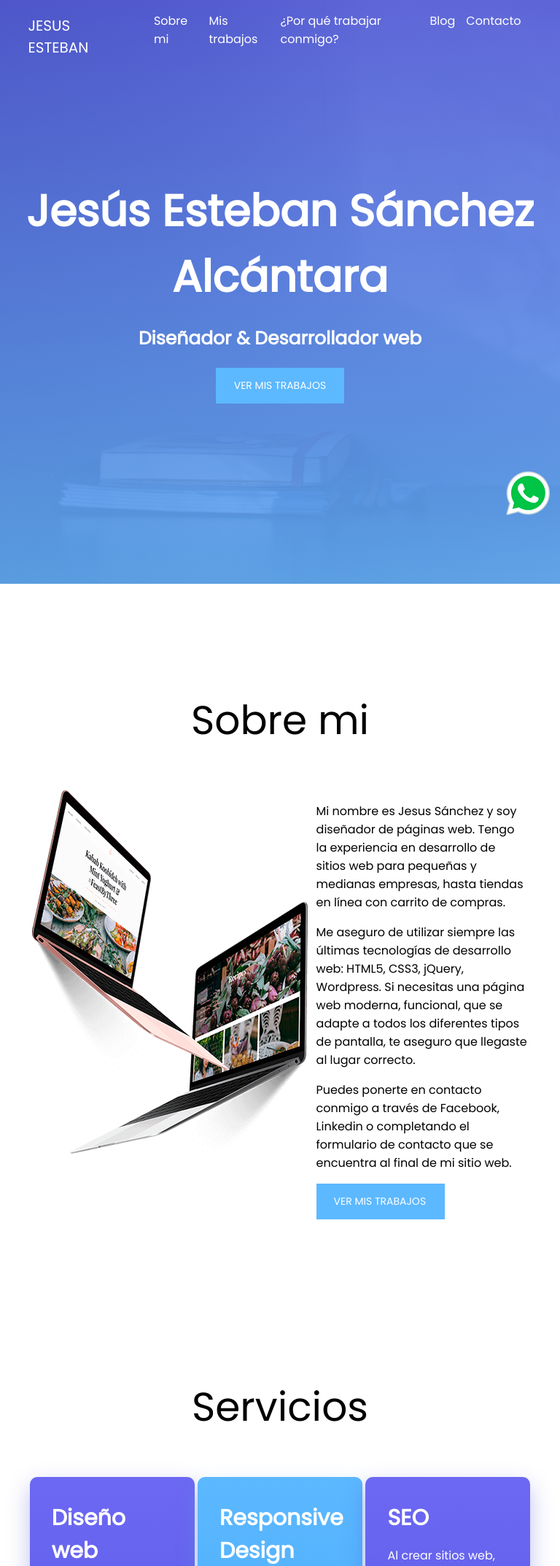
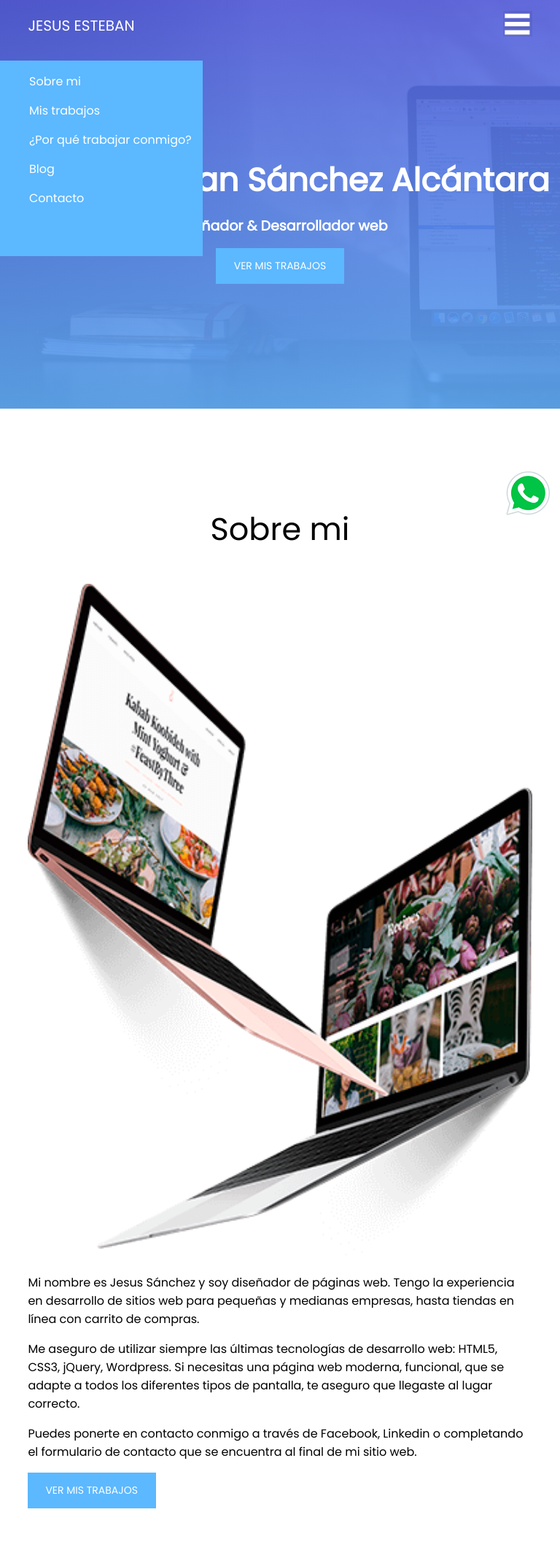
Before and after one commit to jesestsana93/miportafolios, a PHP site: page / in a window 768 px wide; the page is wider, and only the part inside the window is pictured. Shown: the top 2146 px of that part at 73% size. Run offline with PHP 8.4, Linux system fonts and the light colour scheme; some libraries are stand-ins or nearby versions.

Commit message:
se agrego responsive

```diff
--- a/estilos/estilos.css
+++ b/estilos/estilos.css
@@ -37,7 +37,7 @@ header{
 	display: flex;
 	justify-content: center;
 	margin: 18vh 0; /*Digo que baje el 18% de la ventana (margin-{top/bottom}); 0 para margin-{right/left} */
-	max-width: 1580px;
+	/*max-width: 1580px;*/
 	width: 100%;
 }
 h1{
@@ -284,8 +284,106 @@ html{
 #servicios{
     padding: 70px 0;
 }
+.menu-icon{
+    display: none; /*le digo que no aparezca el icono del menu en computadoras*/
+}
 
+/*PARTE RESPONSIVA PARA DISPOSITIVOS MOVILES*/
+/*Se va a ver en dispositivos que tengan un maximo de ancho de 800px para tablet y telefono*/
+@media (max-width:800px){
+    .menu-icon{
+        display: block;/*le digo que aparezca el boton de menu en dispositivos moviles*/
+        float: right;
+        width: 40px;
+        height: 35px;
+        margin-top: 15px;
+    }
+    header nav{
+        position: absolute;
+        top: 83px;
+        left: 0;
+        height: 268px;
+        background: #5cb8ff;
+        width: 100%
+        display:none;
+    }
+    header nav ul{
+        flex-direction: column;/*los elementos se ponen uno encima de otro*/
+    }
+    header nav ul li{
+        margin-bottom: 15px;
+    }
+    h1{
+        font-size: 44px;
+    }
+    h2{
+        font-size: 19px;
+    }
+    #sobre-mi .contenedor-sobremi{
+        flex-direction: column;
+    }
+    #sobre-mi img{
+        width: 100%;
+    }
+    #sobre-mi .texto{
+        width: 100%;
+    }
+    .contenedor-servicios{
+        flex-direction: column;
+    }
+    .servicio{
+        width: 82%;
+        padding: 34px 30px 69px 30px;
+    }
+    .icono{
+        margin-top: 23px;
+    }
+    h3{
+        font-size: 43px;
+    }
+    .contenedor-trabajar{
+        flex-direction: column;
+    }
+    #por-que-trabajar .item{
+        width: 100%;
+    }
+    .item ul{
+        padding:0;
+    }
+    #blog .contenedor-publicaciones{
+        flex-direction: column;
+    }
+    #blog .publicacion{
+        width: 100%;
+        margin-bottom: 40px;
+    }
+    #contacto form{
+        width: 100%;
+        flex-direction: column;
+    }
+    input[type="text"], input[type="email"]{
+        width: 100%;
+    }
+    footer img{
+        margin: 0 24px;
+    }
+}
 
-.menu-icon{
-    display: none;
+/*Toma estilos para pantallas de tablets*/
+@media (min-width: 600px) and (max-width:800px){
+    header{
+        height: 70vh;
+    }
+    .servicio{
+        width: 57%;
+        padding: 34px 30px 69px 30px;
+        margin: auto;
+        margin-bottom: 45px;
+    }
+    #blog .publicacion{
+        width: 71%;
+        margin: auto;
+        margin-bottom: 40px;
+    }
+
 }
--- a/index.php
+++ b/index.php
@@ -17,6 +17,7 @@
 		<div class="menu"><!--Etiqueta para contener un elemento-->
 			<div class="contenedor">
 				<p class="logo">JESUS ESTEBAN </p>
+				<img class="menu-icon" src="imagenes/menu.png" alt="">
 				<nav><!--Contiene el menu de navegacion-->
 					<ul>
 						<li><a href="#sobre-mi">Sobre mi</a></li>
@@ -293,8 +294,8 @@
 				    $('.logo').css({"color":"#fff"});//blanco logo
 			  	}
 			})
-			$('.menu-icon').click(function(){
-			  	$('header nav').slideToggle();
+			$('.menu-icon').click(function(){/*animacion del menu responsive para dispositivos moviles*/
+			  	$('header nav').slideToggle();/*llamo a la etiqueta para que el elemento aparezca con un deslizamiento hacia abajo y también desaparece (combinación entre slideUp y slideDown*/
 			})
 		})
 	</script>
```
